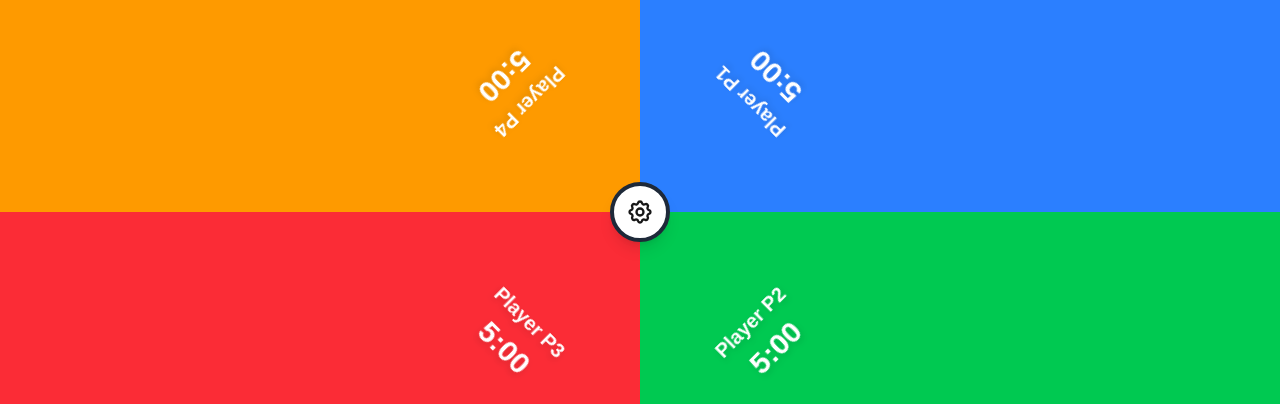
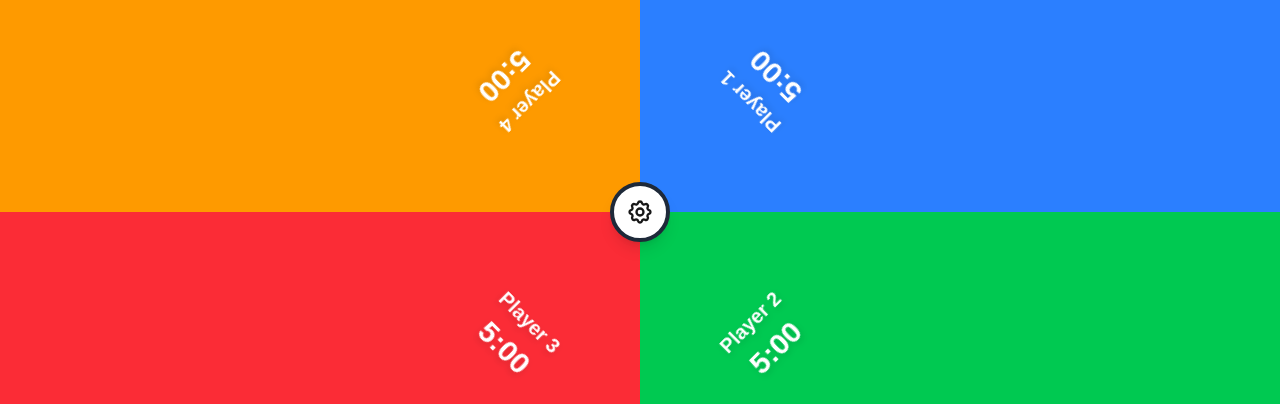
Before and after one commit to owengretzinger/4-person-chess-timer, a Next.js app: page / in a window 1280 px wide. Shown: the part 188-592 px from the top of the page. Built offline with nearby package versions, Linux system fonts and the light colour scheme.

Commit message:
correctly show "PX" on mobile and "Player X" on larger screens

```diff
--- a/src/app/components/PlayerSegment.tsx
+++ b/src/app/components/PlayerSegment.tsx
@@ -61,7 +61,7 @@ export default function PlayerSegment({
           <div className="text-center min-h-[120px] flex flex-col items-center justify-center">
             <div className="text-xl font-bold mb-1 text-white drop-shadow-md">
               <span className="hidden sm:inline">Player </span>
-              <span className="sm:visible">P</span>
+              <span className="sm:hidden">P</span>
               {index + 1}
             </div>
             <div className="text-xl sm:text-3xl font-mono text-white font-bold drop-shadow-md">
```
